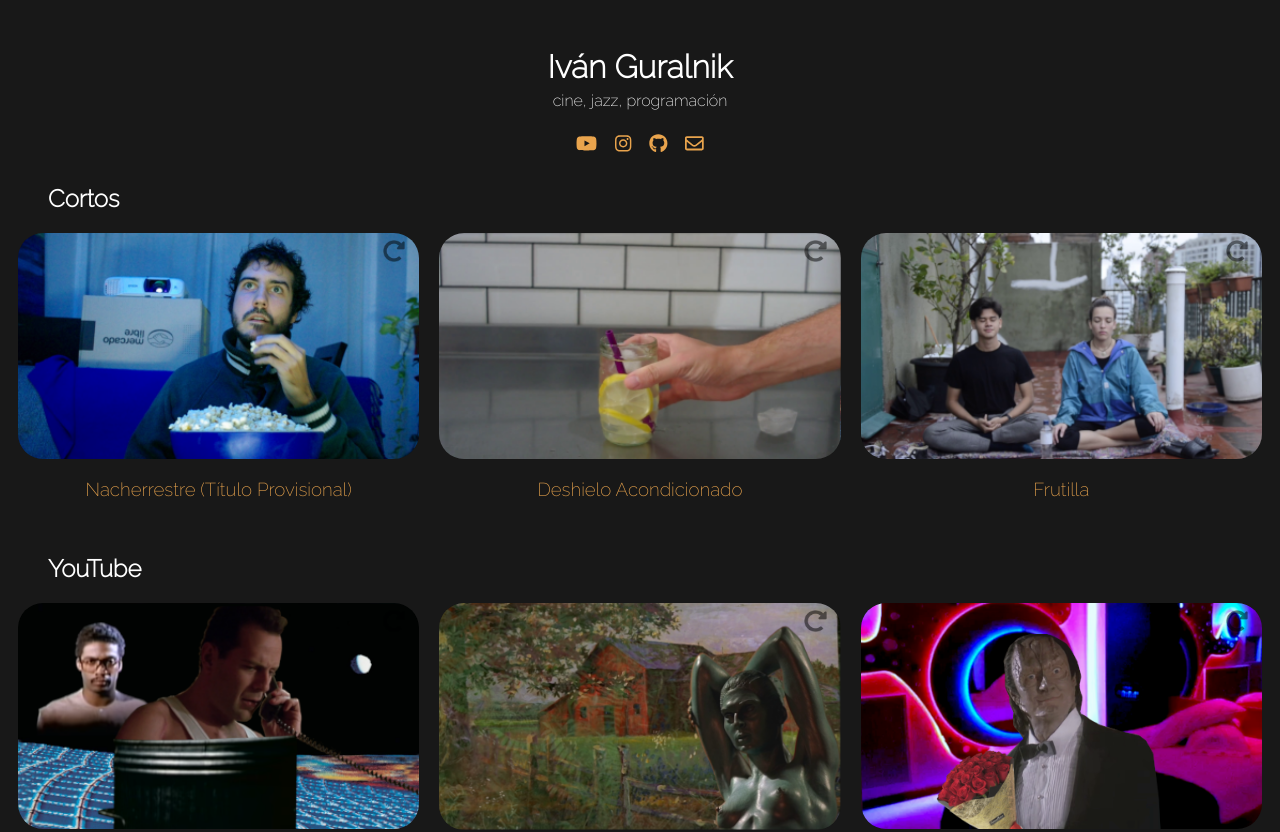
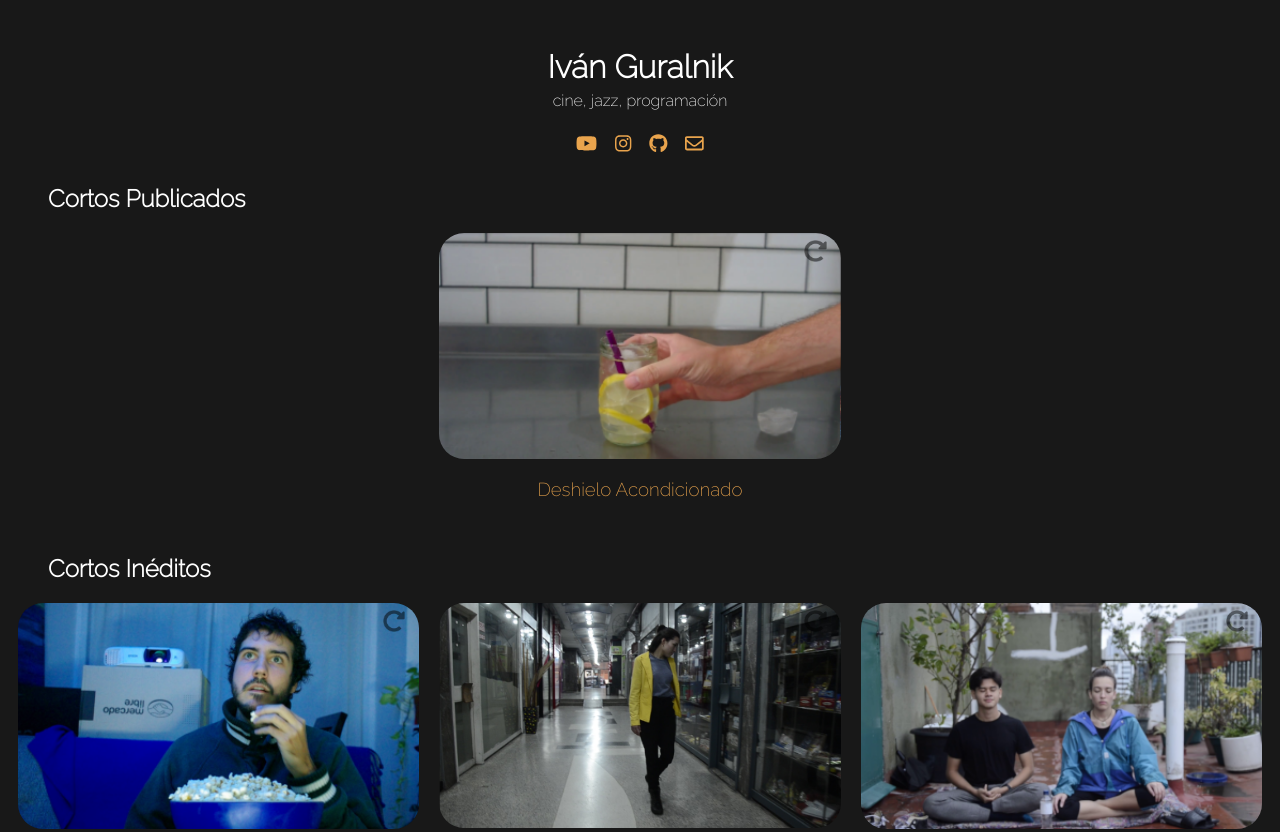
Before and after one commit to istng/portfolio, a Vue app: page / in a window 1280 px wide. Shown: the top 832 px of the page. Built offline with nearby package versions, Linux system fonts and the light colour scheme.

Commit message:
add last short and divide between publish and unpublished shorts

```diff
--- a/src/views/Home.vue
+++ b/src/views/Home.vue
@@ -1,7 +1,8 @@
 <template>
   <div class="home">
     <Header />
-    <VideoCategory title="Cortos" :videos='shorts' videosWidth="33%"/>
+    <VideoCategory title="Cortos Publicados" :videos='publishedShorts' videosWidth="33%"/>
+    <VideoCategory title="Cortos Inéditos" :videos='unpublishedShorts' videosWidth="33%"/>
     <VideoCategory title="YouTube" :videos='youtubes' videosWidth="33%"/>
     <Bio />
     <Footer />
@@ -19,12 +20,14 @@ import obscured from '@/assets/obscured-by-sights.png';
 import notshop from '@/assets/not-in-the-shop.png';
 import nacherrestre from '@/assets/nacherrestre.png';
 import deshielo from '@/assets/deshielo.png';
+import galeria from '@/assets/galeria-cita.png';
 import frutilla from '@/assets/frutilla.png';
 import nakatomiblur from '@/assets/nakatomi-drive-blur.png';
 import obscuredblur from '@/assets/obscured-by-sights-blur.png';
 import notshopblur from '@/assets/not-in-the-shop-blur.png';
 import nacherrestreblur from '@/assets/nacherrestre-blur.png';
 import deshieloblur from '@/assets/deshielo-blur.png';
+import galeriablur from '@/assets/galeria-cita-blur.png';
 import frutillablur from '@/assets/frutilla-blur.png';
 
 export default defineComponent({
@@ -36,7 +39,20 @@ export default defineComponent({
     Footer,
   },
   setup() {
-    const shorts = ref([
+    const publishedShorts = ref([
+      {thumbnail: deshielo, blurredThumbnail: deshieloblur, urlId: "Qv8q1ENfWBA", title: "Deshielo Acondicionado",
+      credits: {
+        type: "short",
+        directors: ["Iván Guralnik", "Gabriela Velazquez"],
+        writers: ["Iván Guralnik", "Gabriela Velazquez"],
+        editors: ["Iván Guralnik", "Gabriela Velazquez"],
+        cast: ["Franco Frizzo"],
+        others: [],
+        awards: ["Cuarto lugar en la Octava Edición del Festival Internacional de Cine sobre el Trabajo."]
+        }
+      }
+    ]);
+    const unpublishedShorts = ref([
       {thumbnail: nacherrestre, blurredThumbnail: nacherrestreblur, urlId: "-K-z-N3I4uI", title: "Nacherrestre (Título Provisional)",
       credits: {
         type: "short",
@@ -48,15 +64,15 @@ export default defineComponent({
         awards: []
         }
       },
-      {thumbnail: deshielo, blurredThumbnail: deshieloblur, urlId: "Qv8q1ENfWBA", title: "Deshielo Acondicionado",
+      {thumbnail: galeria, blurredThumbnail: galeriablur, urlId: "Qv8q1ENfWBA", title: "Galeria Boulevard (Título Provisional)",
       credits: {
         type: "short",
         directors: ["Iván Guralnik", "Gabriela Velazquez"],
         writers: ["Iván Guralnik", "Gabriela Velazquez"],
         editors: ["Iván Guralnik", "Gabriela Velazquez"],
-        cast: ["Franco Frizzo"],
-        others: [],
-        awards: ["Cuarto lugar en la Octava Edición del Festival Internacional de Cine sobre el Trabajo."]
+        cast: ["Aldana Casarrubia", "Patricio Sabogal"],
+        others: [["Diseño de Sonido", ["Aldana Casarrubia"]]],
+        awards: []
         }
       },
         {thumbnail: frutilla, blurredThumbnail: frutillablur, urlId: "j4z3xv2l9_k", title: "Frutilla",
@@ -98,7 +114,8 @@ export default defineComponent({
       }
     ]);
     return {
-      shorts,
+      publishedShorts,
+      unpublishedShorts,
       youtubes,
     };
   }
```
Also changed, not shown: src/assets/galeria-cita-blur.png (added), src/assets/galeria-cita.png (added).
